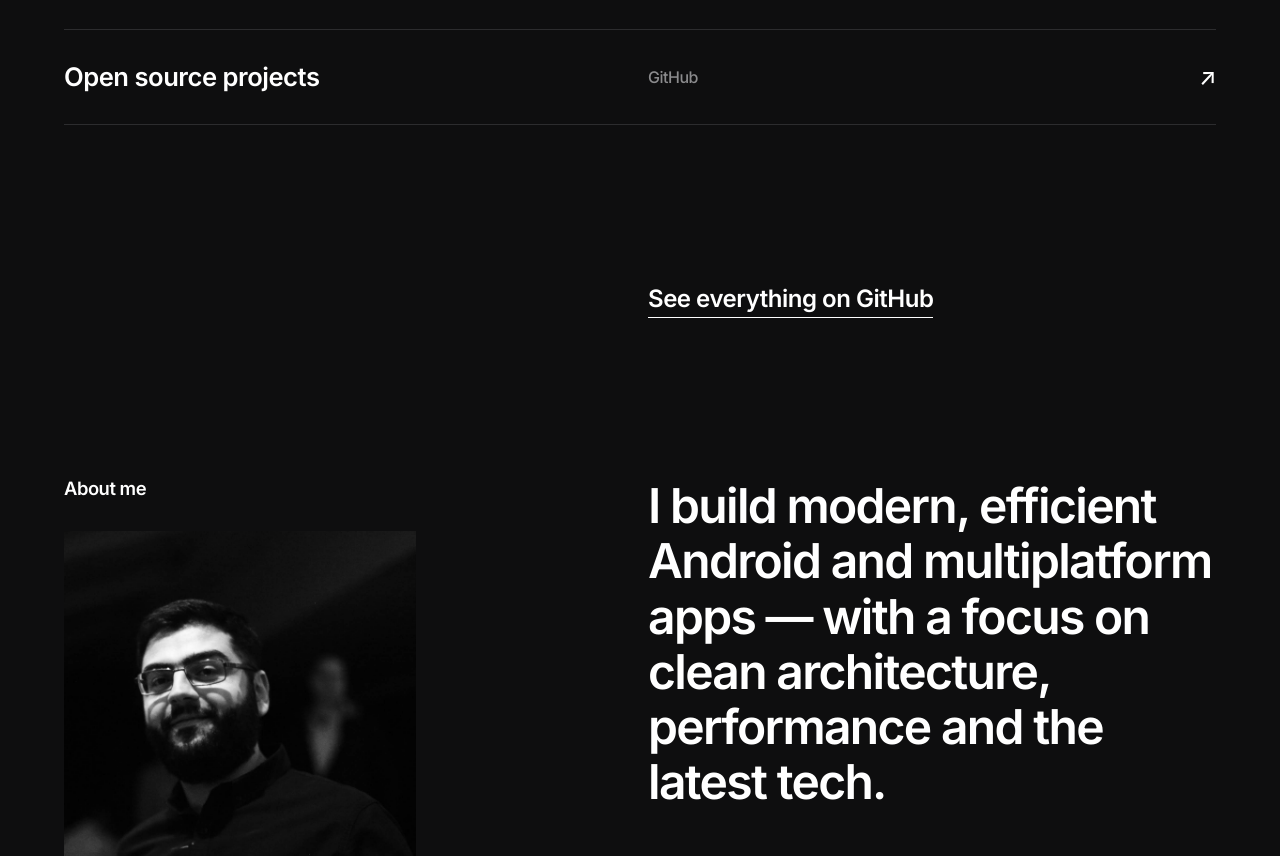
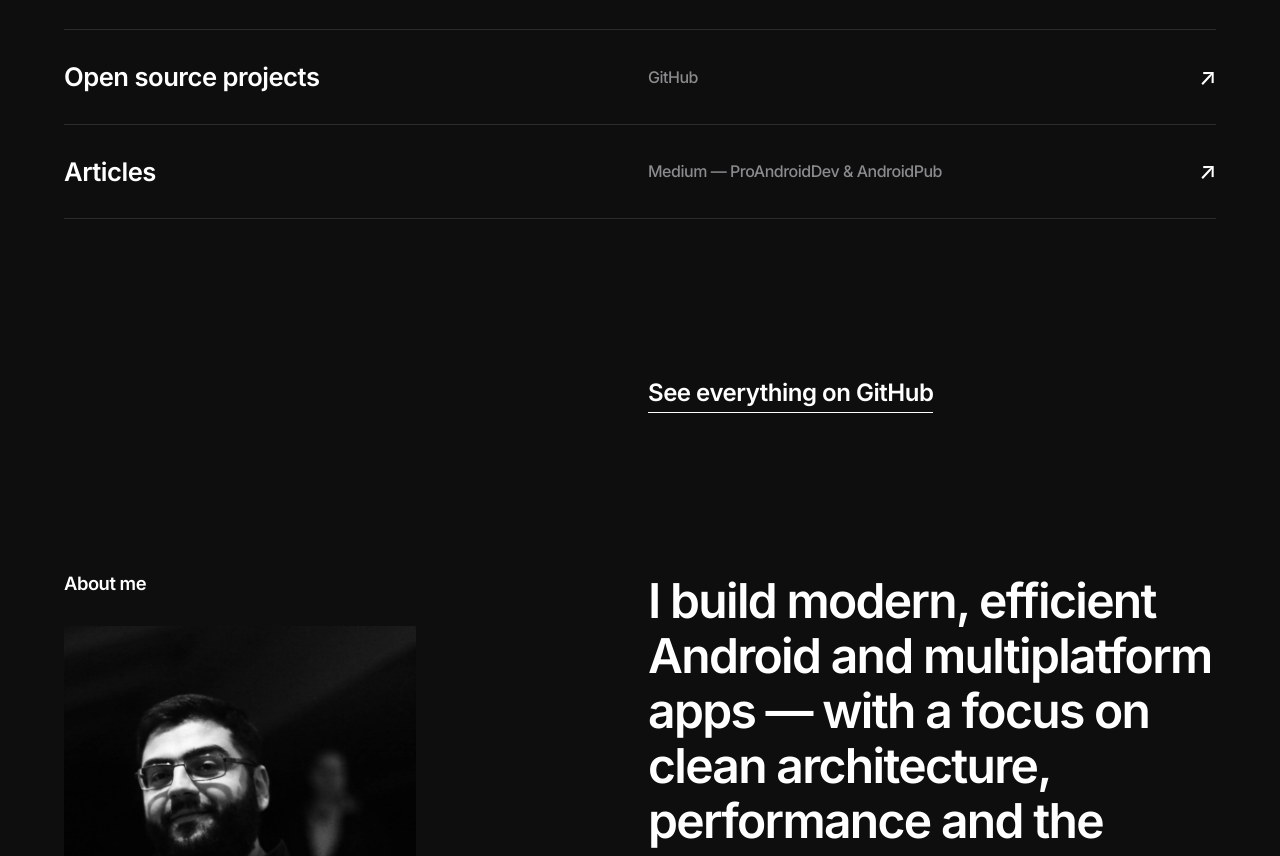
Before and after one commit to robertlevonyan/robertlevonyan.github.io, a plain HTML site: page index.html in a window 1280 px wide. Shown: the part 1944-2800 px from the top of the page. Drawn offline with Linux system fonts and the light colour scheme.

Commit message:
add medium

```diff
--- a/index.html
+++ b/index.html
@@ -81,6 +81,7 @@
                     <li><a href="https://github.com/robertlevonyan" target="_blank" rel="noopener" class="nav-link">GitHub</a></li>
                     <li><a href="https://www.linkedin.com/in/robert-levonyan-0226a462/" target="_blank" rel="noopener" class="nav-link">LinkedIn</a></li>
                     <li><a href="https://x.com/robertlevonyan" target="_blank" rel="noopener" class="nav-link">X</a></li>
+                    <li><a href="https://robertlevonyan.medium.com/" target="_blank" rel="noopener" class="nav-link">Medium</a></li>
                     <li><a href="https://www.instagram.com/robert_levonyan/" target="_blank" rel="noopener" class="nav-link">Instagram</a></li>
                 </ul>
             </div>
@@ -170,6 +171,12 @@
                     <div class="grid">
                         <div class="display-m secondary-title">Open source projects</div>
                         <div class="project-card-meta body secondary-meta"><span>GitHub</span><span class="arrow">↗</span></div>
+                    </div>
+                </a>
+                <a href="https://robertlevonyan.medium.com/" target="_blank" rel="noopener" class="secondary-project-card">
+                    <div class="grid">
+                        <div class="display-m secondary-title">Articles</div>
+                        <div class="project-card-meta body secondary-meta"><span>Medium — ProAndroidDev &amp; AndroidPub</span><span class="arrow">↗</span></div>
                     </div>
                 </a>
             </div>
@@ -322,6 +329,7 @@
                         <a href="https://github.com/robertlevonyan" target="_blank" rel="noopener" class="nav-link">GitHub</a>
                         <a href="https://www.linkedin.com/in/robert-levonyan-0226a462/" target="_blank" rel="noopener" class="nav-link">LinkedIn</a>
                         <a href="https://x.com/robertlevonyan" target="_blank" rel="noopener" class="nav-link">X</a>
+                        <a href="https://robertlevonyan.medium.com/" target="_blank" rel="noopener" class="nav-link">Medium</a>
                         <a href="https://www.instagram.com/robert_levonyan/" target="_blank" rel="noopener" class="nav-link">Instagram</a>
                     </nav>
                 </div>
```
